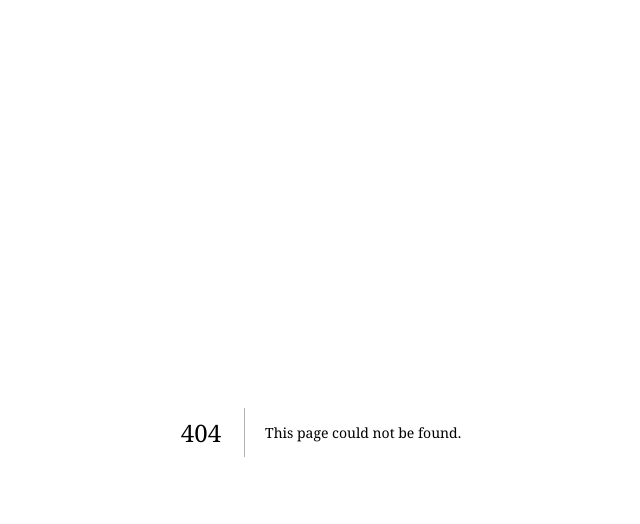
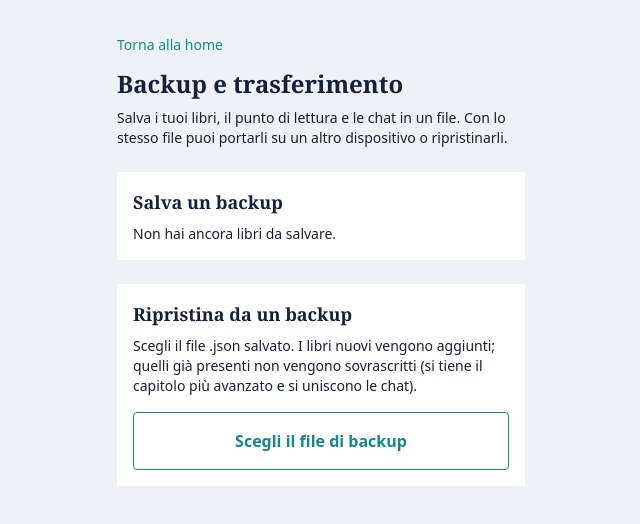
Before and after one commit to kevin-flynn89/ReAIding-Companion, a Next.js app: page /backup in a window 1280 px wide. Before the commit this address had no page. Shown: the top 524 px of the page, without its empty margins (319-959 px from the left). Built offline with nearby package versions, Linux system fonts and the light colour scheme.

Commit message:
Add Backup component for managing backups

```diff
--- /dev/null
+++ b/app/backup/page.tsx
@@ -0,0 +1,110 @@
+"use client";
+import { useEffect, useRef, useState } from "react";
+import Link from "next/link";
+import { listWorks, type Work } from "@/lib/library";
+import { backupName, importBackup, makeBackup } from "@/lib/backup";
+
+export default function Backup() {
+  const [works, setWorks] = useState<Work[] | null>(null);
+  const [sel, setSel] = useState<string[]>([]);
+  const [busy, setBusy] = useState(false);
+  const [msg, setMsg] = useState<{ ok: boolean; text: string } | null>(null);
+  const fileRef = useRef<HTMLInputElement>(null);
+
+  useEffect(() => { listWorks().then((w) => { setWorks(w); setSel(w.map((x) => x.id)); }); }, []);
+
+  const toggle = (id: string) => setSel((s) => (s.includes(id) ? s.filter((x) => x !== id) : [...s, id]));
+
+  async function esporta(condividi: boolean) {
+    setBusy(true); setMsg(null);
+    try {
+      const blob = await makeBackup(sel);
+      const file = new File([blob], backupName(), { type: "application/json" });
+      const nav = navigator as Navigator & { canShare?: (d: any) => boolean };
+      if (condividi && nav.canShare?.({ files: [file] })) {
+        try {
+          await navigator.share({ files: [file], title: "Backup AI Reading Companion" });
+          setMsg({ ok: true, text: "Backup condiviso. Salvalo in un posto sicuro (es. Drive)." });
+        } catch (e: any) {
+          if (e?.name !== "AbortError") throw e; // annullato dall'utente: nessun errore
+        }
+      } else {
+        const url = URL.createObjectURL(blob);
+        const a = document.createElement("a");
+        a.href = url; a.download = file.name; document.body.appendChild(a); a.click(); a.remove();
+        setTimeout(() => URL.revokeObjectURL(url), 60000);
+        setMsg({ ok: true, text: `File "${file.name}" scaricato nella cartella Download.` });
+      }
+    } catch (e: any) {
+      setMsg({ ok: false, text: e?.message || "Non sono riuscito a creare il backup." });
+    } finally { setBusy(false); }
+  }
+
+  async function importa(f: File | undefined) {
+    if (!f) return;
+    setBusy(true); setMsg(null);
+    try {
+      const r = await importBackup(f);
+      setWorks(await listWorks());
+      const parts = [];
+      if (r.added) parts.push(`${r.added} libri aggiunti`);
+      if (r.updated) parts.push(`${r.updated} già presenti (progresso e chat uniti)`);
+      if (r.skipped) parts.push(`${r.skipped} non validi, saltati`);
+      setMsg({ ok: true, text: parts.join(", ") || "Il file non contiene libri." });
+    } catch (e: any) {
+      setMsg({ ok: false, text: e?.message || "Importazione non riuscita." });
+    } finally { setBusy(false); if (fileRef.current) fileRef.current.value = ""; }
+  }
+
+  const btn = "w-full rounded px-4 py-4 text-base font-semibold disabled:opacity-50";
+
+  return (
+    <main>
+      <Link href="/" className="text-sm text-segnalibro">Torna alla home</Link>
+      <h1 className="mt-3 text-2xl font-bold">Backup e trasferimento</h1>
+      <p className="mt-2 text-sm">Salva i tuoi libri, il punto di lettura e le chat in un file. Con lo stesso file puoi portarli su un altro dispositivo o ripristinarli.</p>
+
+      {msg && (
+        <p role="status" className={`mt-4 rounded p-3 text-sm ${msg.ok ? "bg-white text-inchiostro" : "bg-red-100 text-red-900"}`}>{msg.text}</p>
+      )}
+
+      <section className="mt-6 bg-white p-4">
+        <h2 className="text-lg font-bold">Salva un backup</h2>
+        {works === null && <p className="mt-2 text-sm">Caricamento...</p>}
+        {works !== null && works.length === 0 && <p className="mt-2 text-sm">Non hai ancora libri da salvare.</p>}
+        {works !== null && works.length > 0 && (
+          <>
+            <ul className="mt-3 space-y-1">
+              {works.map((w) => (
+                <li key={w.id}>
+                  <label className="flex min-h-[44px] items-center gap-3 text-sm">
+                    <input type="checkbox" className="h-5 w-5" checked={sel.includes(w.id)} onChange={() => toggle(w.id)} />
+                    <span className="min-w-0 flex-1 truncate">{w.title}</span>
+                  </label>
+                </li>
+              ))}
+            </ul>
+            <div className="mt-4 space-y-3">
+              <button disabled={busy || sel.length === 0} onClick={() => esporta(true)} className={`${btn} bg-segnalibro text-white`}>
+                {busy ? "Attendi..." : "Condividi / salva backup"}
+              </button>
+              <button disabled={busy || sel.length === 0} onClick={() => esporta(false)} className={`${btn} border border-segnalibro text-segnalibro`}>
+                Scarica come file
+              </button>
+            </div>
+            <p className="mt-3 text-xs">Nel menu di condivisione scegli Drive, WhatsApp, Telegram, email... Non include l'indice della "ricerca avanzata": si rigenera da solo.</p>
+          </>
+        )}
+      </section>
+
+      <section className="mt-6 bg-white p-4">
+        <h2 className="text-lg font-bold">Ripristina da un backup</h2>
+        <p className="mt-2 text-sm">Scegli il file .json salvato. I libri nuovi vengono aggiunti; quelli già presenti non vengono sovrascritti (si tiene il capitolo più avanzato e si uniscono le chat).</p>
+        <input ref={fileRef} type="file" accept=".json,application/json" className="hidden" onChange={(e) => importa(e.target.files?.[0])} />
+        <button disabled={busy} onClick={() => fileRef.current?.click()} className={`${btn} mt-4 border border-segnalibro text-segnalibro`}>
+          Scegli il file di backup
+        </button>
+      </section>
+    </main>
+  );
+}
```
